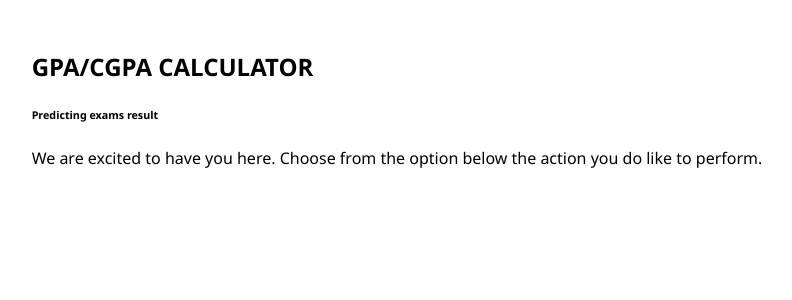
After one commit to omoluabidotcom/GPA-Calculator, a PHP site: page /Views/header.html in a window 1280 px wide. The commit adds this page. Shown: the top 300 px of the page, without its empty margins (243-1035 px from the left). Run offline with PHP 8.4, Linux system fonts and the light colour scheme.

Commit message:
Styles sheet added

```diff
--- /dev/null
+++ b/Stylesheets/header.css
@@ -0,0 +1,14 @@
+* {
+   font-family: 'Segoe UI', Tahoma, Geneva, Verdana, sans-serif;
+}
+
+.body {
+    display: block;
+    text-align: center;
+}
+
+.header {
+    margin: 50px auto 50px auto;
+    padding: auto;
+    width: fit-content;
+}
--- /dev/null
+++ b/Views/header.html
@@ -0,0 +1,19 @@
+<!DOCTYPE html>
+<html>
+
+ <head>
+   <link href="../Stylesheets/header.css" type="text/css" rel="stylesheet" />
+ </head>
+
+ <body>
+    <header class="header" id="header" >
+     <h2 class="gp_head" id="gp_head" > GPA/CGPA CALCULATOR </h2>
+     <h6 class="gp_subhead" id="gp_subhead" > Predicting exams result </h6>
+
+     <p class="pa_head" id="pa_head" > We are excited to have you here. Choose from the option below the action you do
+      like to perform. </p>
+
+    </header>
+ </body>
+
+</html>
```
Also changed, not shown: Views/header.php (deleted, +0 -29 lines), index.php (+7 -1 lines).
